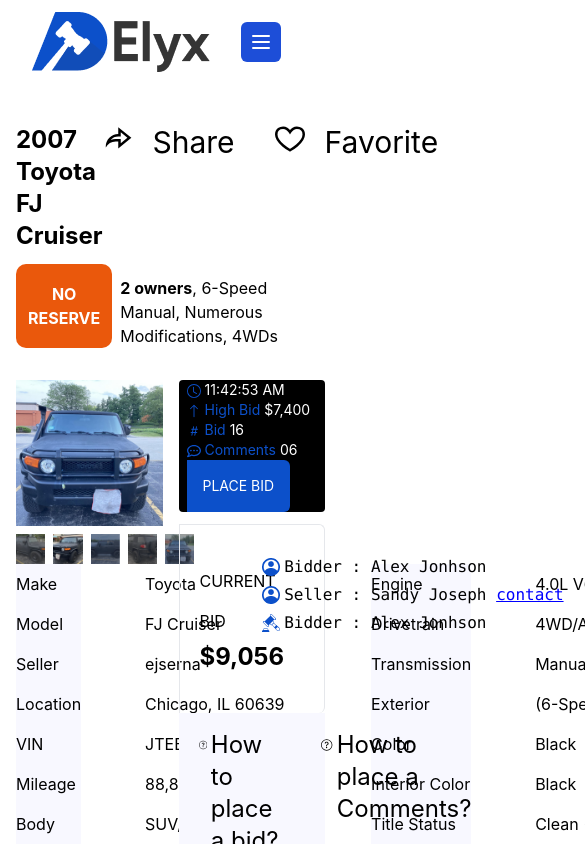
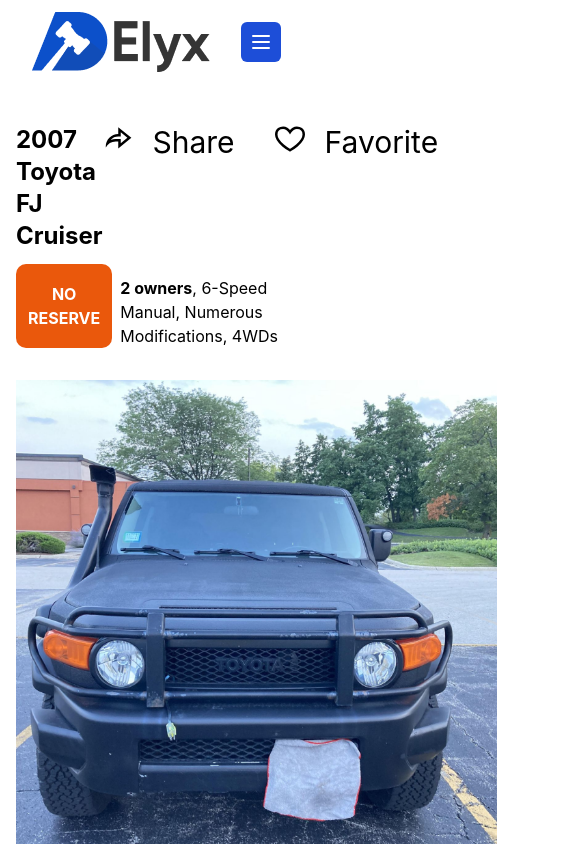
Before and after one commit to M-ilyas1/Elyx-project, a React (Create React App) app: page /HowitWorks in a window 390 px wide. Shown: the top 844 px of the page, 585 px wide, since content can reach past the window. Built offline with nearby package versions, Linux system fonts and the light colour scheme.

Commit message:
Responsive

```diff
--- a/src/Component/Auction Details/Auction.jsx
+++ b/src/Component/Auction Details/Auction.jsx
@@ -61,7 +61,7 @@
   return (
     <div className="mt-10 gap-3">
       <div>
-        <div className="flex justify-between ">
+        <div className="flex  justify-between ">
           <h1 className="text-2xl font-bold">2007 Toyota FJ Cruiser</h1>
           <div className="flex  text-3xl gap-10 ">
             <h1 className="flex gap-5">
@@ -88,47 +88,47 @@
         </div>
       </div>
 
-      <div className="flex gap-4 pb-5">
-        <div className=" w-[50%]  ">
+      <div className="grid gap-4 2xl:grid-cols-2 xl:grid-cols-2 sm:grid-cols-1 md:grid-cols-1 lg:grid-cols-1 bg-blue-600 pb-10">
+        <div className=" w-[98%] bg-red-500  ">
           <div>
             <div className="w-full bg-cover">
               <img src={selectedImage || Autionbg} alt="" className="w-full" />
             </div>
-            <div className="flex mt-2 gap-2 bg-cover  ">
+            <div className="grid grid-cols-5 mt-2 gap-2 bg-cover  ">
               <img
                 src={Aution1}
                 alt=""
-                className="w-[20%]"
+                // className="w-[20%]"
                 onClick={() => openCard(1)}
               />
               <img
                 src={Aution2}
                 alt=""
-                className="w-[20%]"
+                // className="w-[20%]"
                 onClick={() => openCard(2)}
               />
               <img
                 src={Aution3}
                 alt=""
-                className="w-[20%]"
+                // className="w-[20%]"
                 onClick={() => openCard(3)}
               />
               <img
                 src={Aution4}
                 alt=""
-                className="w-[20%]"
+                // className="w-[20%]"
                 onClick={() => openCard(4)}
               />
               <img
                 src={Aution5}
                 alt=""
-                className="w-[20%]"
+                // className="w-[20%]"
                 onClick={() => openCard(5)}
               />
             </div>
           </div>
 
-          <div className="flex gap-16 leading-10">
+          <div className=" grid grid-cols-4 leading-10">
             <div className="bg-[#F8F8FF] ">
               <h1>Make</h1>
               <h1>Model</h1>
@@ -277,9 +277,9 @@
             </div>
         </div>
         {/* second div */}
-        <div className=" w-[50%] leading-10 pb-10  ">
+        <div className="w-[99%] pb-10 bg-green-600  ">
           <div className="">
-            <div className=" flex bg-black  flex-wrap  text-white justify-between items-center rounded pl-2  text-sm ">
+            <div className=" flex bg-black  text-white justify-between items-center rounded pl-2  text-sm ">
               <div className="flex gap-1">
                 <BsClock className="mt-1 text-[#0C50CA]" />
                 {currentTime}
@@ -311,7 +311,7 @@
                   <p>CURRENT BID</p>
                   <h1 className="font-bold text-2xl">$9,056</h1>
                 </div>
-                <div className=" leading-7 mt-2">
+                <div className=" leading-7 mt-2 flex flex-wrap">
                   <div className="flex gap-1 items-center">
                     <img src={user} alt="" />
                     <pre>Bidder : Alex Jonhson</pre>
@@ -323,6 +323,7 @@
                       <span className="text-[blue] underline">contact</span>
                     </pre>
                   </div>
+
                   <div className="flex gap-1 items-center">
                     <img src={hammer} alt="" />
                     <pre>Bidder : Alex Jonhson</pre>
@@ -330,7 +331,7 @@
                 </div>
               </div>
               <div className="bg-[#F8F8FF]">
-                <div className="flex p-4 gap-[29%] text-2xl ">
+                <div className="flex p-4 gap-[15%] text-2xl ">
                   <div className="flex ml-1 gap-1 ">
                     <BsQuestionCircle className="mt-1" />
                     <p>How to place a bid?</p>
@@ -447,7 +448,7 @@
                 <p className="mt-2 opacity-70">3 Day ago</p>
               </div>
               <div className=" flex mt-1 ml-8 gap-2">
-              <button className="bg-[#353535] text-white w-[10%] rounded-full">Bid $9,056</button>
+              <button className="bg-[#353535] text-white w-[15%] rounded-full">Bid $9,056</button>
                 <button className="flex text-[#0C50CA] w-16 justify-center rounded-full border border-[#0C50CA] p-1">
                   <BsArrowUp className="mt-1" />
                   <p>20</p>
@@ -464,7 +465,7 @@
               </div>
 
               <div className=" flex mt-1 ml-8 gap-2">
-              <button className="bg-[#353535] text-white w-[10%] rounded-full">Bid $8,700</button>
+              <button className="bg-[#353535] text-white w-[15%] rounded-full">Bid $8,700</button>
                 <button className="flex text-[#0C50CA] w-16 justify-center rounded-full border border-[#0C50CA] p-1">
                   <BsArrowUp className="mt-1" />
                   <p>20</p>
@@ -482,7 +483,7 @@
               </div>
               <p className="ml-12">Like the Alfa 75,</p>
               <div className=" flex mt-1 ml-8 gap-2">
-              <button className="bg-[#353535] text-white w-[10%] rounded-full">Bid $8,100</button>
+              <button className="bg-[#353535] text-white w-[15%] rounded-full">Bid $8,100</button>
                 <button className="flex text-[#0C50CA] w-16 justify-center rounded-full border border-[#0C50CA] p-1">
                   <BsArrowUp className="mt-1" />
                   <p>20</p>
@@ -579,6 +580,7 @@
           </div>
         </div>
       </div>
+
     </div>
   );
 }
--- a/src/Pages/Home/Home.js
+++ b/src/Pages/Home/Home.js
@@ -216,7 +216,7 @@
         <PopularItems />
       </section>
       <section>
-        <div>
+        <div className="">
           <Example />
         </div>
       </section>
```
